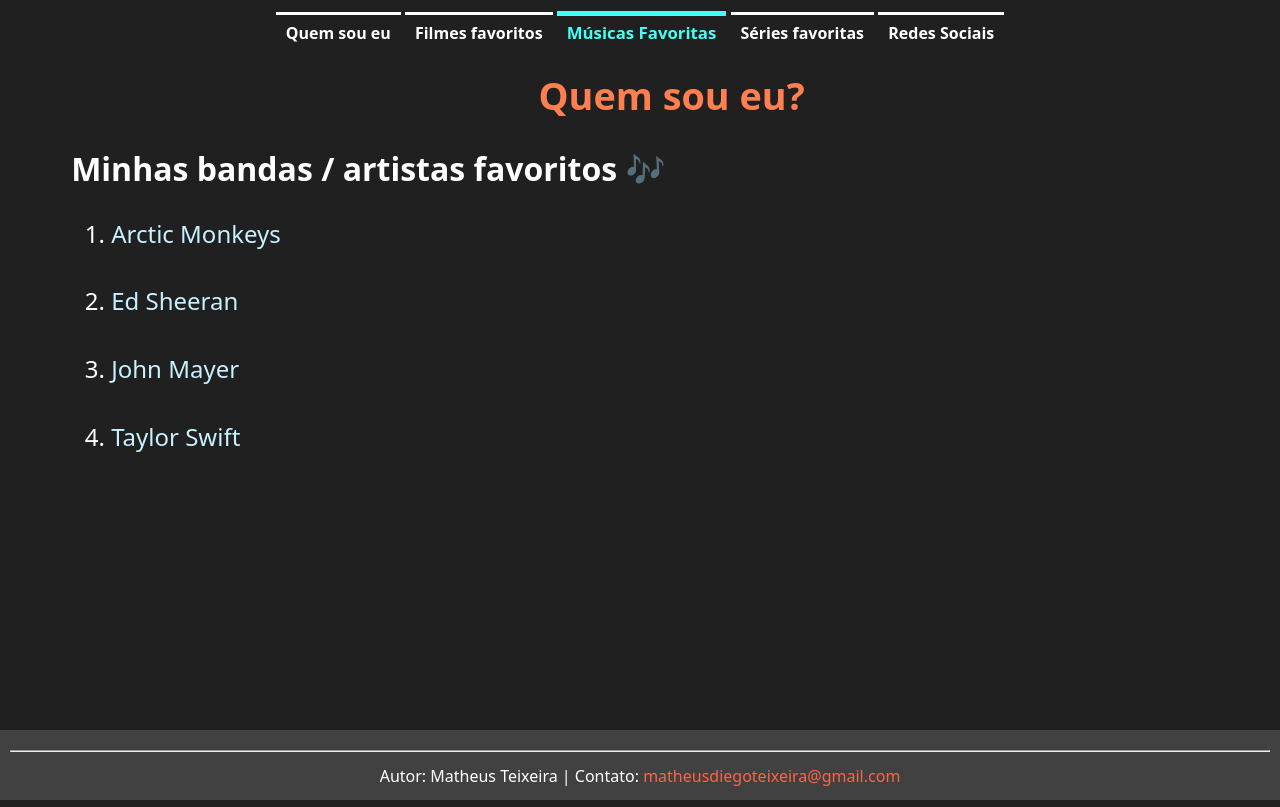
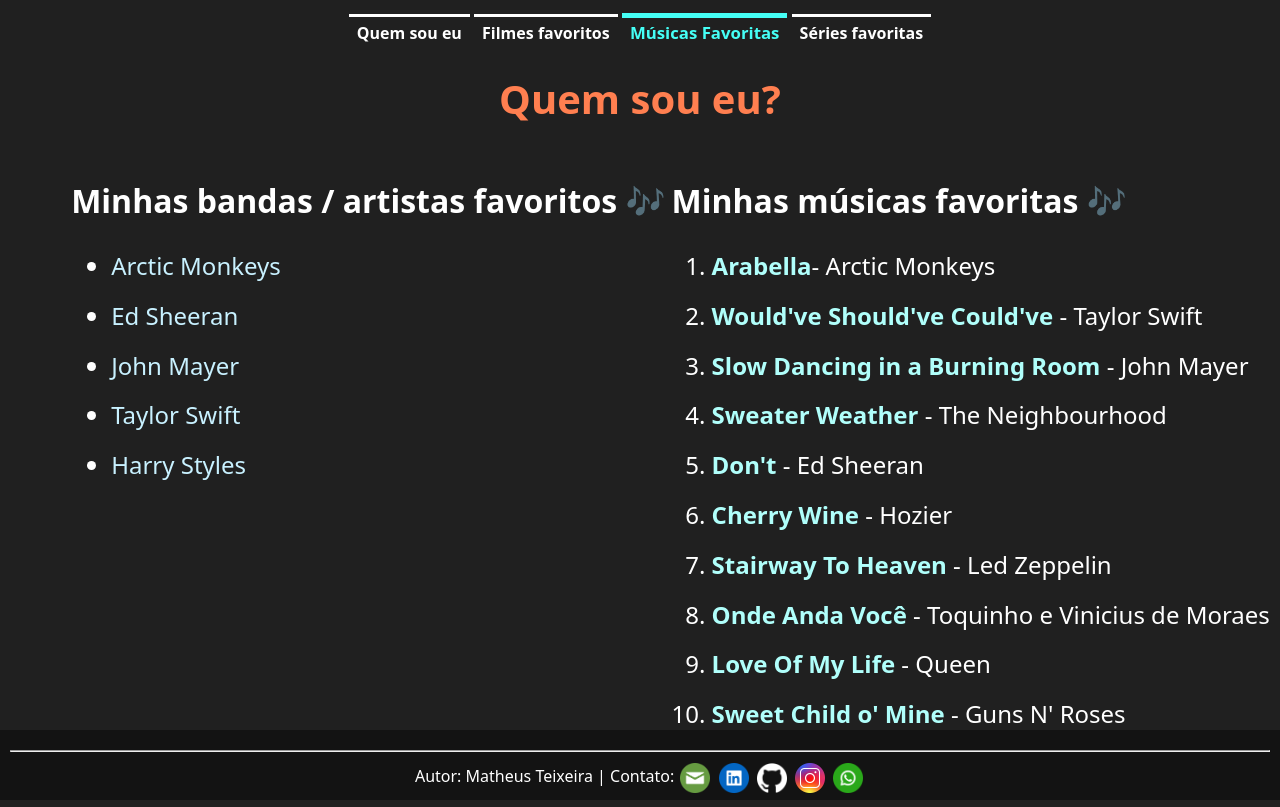
Before and after one commit to mdteixeira/Atividades-IOS, a plain HTML site: page SobreMim/top-musicas.html in a window 1280 px wide. Drawn offline with Linux system fonts and the light colour scheme.

Commit message:
various changes

```diff
--- a/SobreMim/style.css
+++ b/SobreMim/style.css
@@ -1,9 +1,13 @@
+
+strong {
+    color: rgb(176, 255, 251);
+}
 /* Estiização normal da página */
 html {
     background-color: #202020;
     color: white;
 }
-main {
+main article{
     padding-left: 5%;
 }
 p {
@@ -14,19 +18,13 @@
     font-size: 200%;
 }
 h3 {
+    text-align: center;
     font-size: x-large;
     color: rgb(176, 255, 251);
 }
 
-ul li{
+li {
     padding-bottom: 3%;
-}
-
-ol li{
-    padding-bottom: 3%;
-}
-
-li {
     font-weight: 500;
     font-size: 150%;
     text-decoration: none;
@@ -36,25 +34,30 @@
     text-decoration: none;
     color: rgb(200, 241, 255);
 }
+
+li a:hover{
+    text-decoration: none;
+    color: rgb(0, 191, 255);
+}
 main h1 {
     text-align: center;
     color: coral;
     font-weight: 800;
-    font-size: 1cm;
+    font-size: 2.5rem;
 }
 
 header {
     text-align: center;
-    font-size: 100%;
-}
-header h1 {
-    color: white;
 }
 header a {
     color: white;
     text-decoration: none;
-    padding: 10px;
-    box-shadow: inset 0 3px 0 0;
+    padding: 8px;
+    box-shadow: inset 0 3px;
+}
+
+strong {
+    color: rgb(176, 255, 251);
 }
 
 strong {
@@ -62,28 +65,17 @@
 }
 /* Formatacao imagens */
 a img {
-    height: 25px;
-    width: 25px;
+    width: 30px;
     padding: 2px;
     vertical-align: middle;
 }
-a img:hover {
-    height: 2.4%;
-    width: 2.4%;
-
-}
 
 /* pesquisei por fora ---------------------*/
-/* Links das músicas / redes sociais - Expande e muda de cor */
-li a:hover {
-    font-size: 102%;
-    color: rgb(176, 255, 251)
-}
-/* Header muda de cor e expande */
+/* botoes da Header mudam de cor e expande */
 header a:hover{
     font-size: 106%;
-    transition: 1.25s;
-    box-shadow: inset 0 5px 0 0;
+    transition: 0.5s;
+    box-shadow: inset 0 5px;
     color: rgb(69, 255, 246);
 }
 
@@ -91,33 +83,33 @@
 active a {
     font-size: 105%;
     color: rgb(69, 255, 246);
-    box-shadow: inset 0 5px 0 0;
+    box-shadow: inset 0 5px;
 }
 
 /* fixa o footer no fim da página */
 footer {
     position: fixed;
     height: 50px;
+    background-color: #131313;
     bottom: 0px;
     left: 0px;
     right: 0px;
     margin-bottom: 0px;
     font-size: 120%;
-    background-color: rgb(65, 65, 65);
     padding: 10px;
     text-align: center;
 }
-main {
-    padding-bottom: 50px;
+
+artistas {
+    float: left;
+    width: 50%;
 }
-/* Cor do email no footer */
-footer a {
-    text-decoration: none;
-    color: tomato;
+musicas {
+    float: right;
+    width: 50%;
 }
-/* Expande o email do footer */
-footer a:hover {
-    font-size: 102%;
-    text-decoration: none;
-    color: rgb(255, 136, 115);
+main img {
+    float: right;
+    border-radius: 50px;
+    padding: 10px;
 }
--- a/SobreMim/top-musicas.html
+++ b/SobreMim/top-musicas.html
@@ -15,7 +15,6 @@
                         ><a href="top-musicas.html">Músicas Favoritas</a></active
                     >
                     <a href="top-series.html">Séries favoritas</a>
-                    <a href="redes-sociais.html">Redes Sociais</a>
                 </h4>
             </nav>
         </header>
@@ -23,8 +22,8 @@
         <main>
             <h1>Quem sou eu?</h1>
             <article>
-                <h2>Minhas bandas / artistas favoritos 🎶</h2>
-                <ol>
+                <artistas><h2>Minhas bandas / artistas favoritos 🎶</h2>
+                <ul>
                     <li>
                         <a
                             target="_blank"
@@ -49,17 +48,82 @@
                         href="https://music.youtube.com/channel/UCPC0L1d253x-KuMNwa05TpA"
                         >Taylor Swift</a
                     ></li>
+                    <li><a
+                        target="_blank"
+                        href="https://music.youtube.com/channel/UCPC0L1d253x-KuMNwa05TpA"
+                        >Harry Styles</a
+                    ></li>
+                </ul>
+            </artistas>
+            <musicas><h2>Minhas músicas favoritas 🎶</h2>
+                <ol>
+                    <li>
+                        <a
+                            target="_blank"
+                            href="https://music.youtube.com/watch?v=80oOFk5tYps&feature=share"
+                            ><strong>Arabella</strong></a
+                        >- Arctic Monkeys
+                    </li>
+                    <li>
+                        <a
+                            target="_blank"
+                            href="https://music.youtube.com/watch?v=liMZZW_fWxs&feature=share"
+                            ><strong>Would've Should've Could've</strong></a
+                        > - Taylor Swift
+                    </li>
+                    <li><a
+                        target="_blank"
+                        href="https://music.youtube.com/watch?v=aEi646akxko&feature=share"
+                        ><strong>Slow Dancing in a Burning Room</strong></a> - John Mayer</li>
+                    <li><a
+                        target="_blank"
+                        href="https://music.youtube.com/watch?v=Ao81ziiXHhs&feature=share"
+                        ><strong>Sweater Weather</strong></a
+                    > - The Neighbourhood</li>
+                    <li><a
+                        target="_blank"
+                        href="https://music.youtube.com/watch?v=LHQWrmAZsxY&feature=share"
+                        ><strong>Don't</strong></a
+                    > - Ed Sheeran</li>
+                    <li><a
+                        target="_blank"
+                        href="https://music.youtube.com/watch?v=-Eg8sUe5NYU&feature=share"
+                        ><strong>Cherry Wine</strong></a
+                    > - Hozier</li>
+                    <li><a
+                        target="_blank"
+                        href="https://music.youtube.com/watch?v=iXQUu5Dti4g&feature=share"
+                        ><strong>Stairway To Heaven</strong></a
+                    > - Led Zeppelin</li>
+                    <li><a
+                        target="_blank"
+                        href="https://music.youtube.com/watch?v=mEE0U4Fb_eI&feature=share"
+                        ><strong>Onde Anda Você</strong></a
+                    > - Toquinho e Vinicius de Moraes</li>
+                    <li><a
+                        target="_blank"
+                        href="https://music.youtube.com/watch?v=gblZ2drKK1M&feature=share"
+                        ><strong>Love Of My Life</strong></a
+                    > - Queen</li>
+                    <li><a
+                        target="_blank"
+                        href="https://music.youtube.com/watch?v=oMfMUfgjiLg&feature=share"
+                        ><strong>Sweet Child o' Mine</strong></a
+                    > - Guns N' Roses</li><br><br>
                 </ol>
+            </musicas>
             </article>
         </main>
     </body>
     <footer>
-        <hr />
+        <hr>
         <small>
             Autor: Matheus Teixeira | Contato:
-            <a href="mailto:matheusdiegoteixeira@gmail.com"
-                >matheusdiegoteixeira@gmail.com</a
-            >
+            <a href="mailto:matheusdiegoteixeira@gmail.com"><img src="images/mail.png"alt="mail"></a>
+            <a href="https://www.linkedin.com/in/mdteixeira15" target="_blank"><img src="images/linkedin.png"alt="LinkedIn"></a>
+            <a href="https://www.GitHub.com/mdteixeira" target="_blank"><img src="images/github.png" alt="GitHub"></a>
+            <a href="https://www.instagram.com/md.teixeira" target="_blank"><img src="images/instagram.png" alt="instagram"></a>
+            <a href="https://wa.me/5511993602212" target="_blank"><img src="images/whatsapp.png" alt="Whatsapp"></a>
         </small>
     </footer>
 </html>
```
Also changed, not shown: SobreMim/index.html (+12 -14 lines), SobreMim/redes-sociais.html (deleted, +0 -49 lines), SobreMim/top-filmes.html (+14 -8 lines), SobreMim/top-series.html (+6 -5 lines), SobreMim/external.png (deleted), SobreMim/github.png (deleted), SobreMim/images/github.png (added), SobreMim/images/instagram.png (added), SobreMim/images/linkedin.png (added), SobreMim/images/mail.png (added), SobreMim/images/mdteixeira.png (renamed from SobreMim/mdteixeira.png), SobreMim/images/whatsapp.png (added), SobreMim/img.jpg (deleted), SobreMim/instagram.png (deleted), 1 more files.
